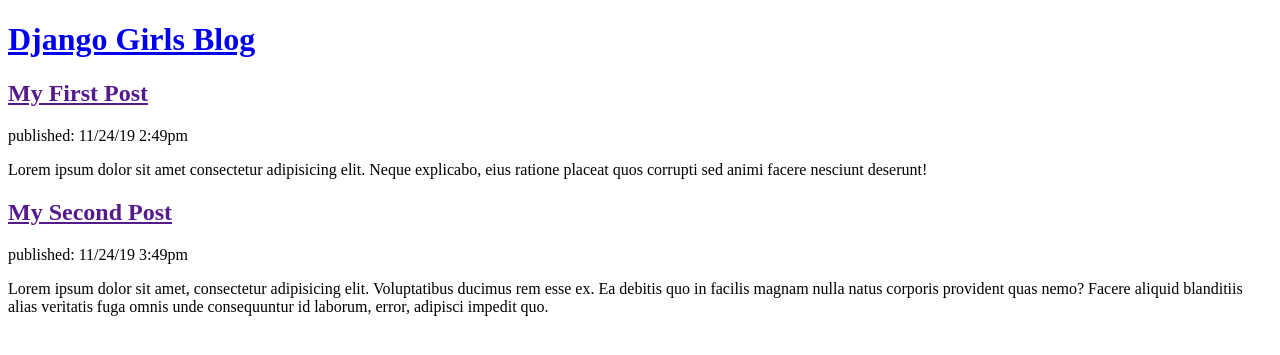
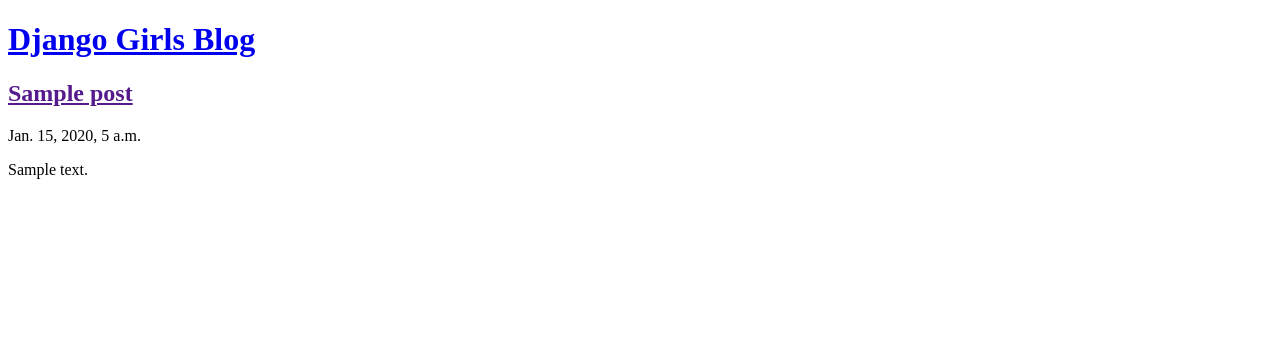
Before and after one commit to zhamby1/django-fa2025, a Django app: page / in a window 1280 px wide. Shown: the top 355 px of the page. Run offline with Django 5.2, Linux system fonts and the light colour scheme; tables that the repository leaves empty hold one stand-in row (values such as "Sample post").

Commit message:
added view db

```diff
--- a/blog/templates/blog/post_list.html
+++ b/blog/templates/blog/post_list.html
@@ -6,6 +6,8 @@
     <title>Django Girls Blog</title>
 </head>
 <body>
+
+
     <!--header tag is an example of an html5 tag that creates sections in your website.  They do not render anything by default, they are a way to break your website into pieces -->
     <!--almost just like a div tag-->
     <header>
@@ -15,20 +17,17 @@
         <h1><a href="/">Django Girls Blog</a></h1>
     </header>
     <!--article tags are like the header tags in that they are placeholders to denote articles-->
+
+    {% for post in posts %}
     <article>
-        <h2><a href="">My First Post</a></h2>
+        <h2><a href="">{{ post.title }}</a></h2>
         <!--time tags allow for utc and other time stamps-->
-        <time>published: 11/24/19 2:49pm</time>
+        <time>{{ post.published_date }}</time>
         <!--p tags are for paragraphs and large bodies of text-->
-        <p>Lorem ipsum dolor sit amet consectetur adipisicing elit. Neque explicabo, eius ratione placeat quos corrupti sed animi facere nesciunt deserunt!</p>
+        <p>{{ post.text|linebreaksbr }}</p>
     </article>
-        <article>
-        <h2><a href="">My Second Post</a></h2>
-        <!--time tags allow for utc and other time stamps-->
-        <time>published: 11/24/19 3:49pm</time>
-        <!--p tags are for paragraphs and large bodies of text-->
-        <p>Lorem ipsum dolor sit amet, consectetur adipisicing elit. Voluptatibus ducimus rem esse ex. Ea debitis quo in facilis magnam nulla natus corporis provident quas nemo? Facere aliquid blanditiis alias veritatis fuga omnis unde consequuntur id laborum, error, adipisci impedit quo.</p>
-    </article>
+    {% endfor %}
+
 
 
 </body>
--- a/blog/views.py
+++ b/blog/views.py
@@ -1,8 +1,12 @@
 from django.shortcuts import render
+from django.utils import timezone
+from .models import Post
 
 # Create your views here.
 
 #views always take in a request, and they almost always render and return a response
 def post_list(request):
+    #we can query the database for all the published posts in our Post table
+    posts = Post.objects.filter(published_date__lte=timezone.now()).order_by('published_date')
     #when rendering a webpage we return a render of the request, the html page we want to load, and any data we want to pass to that webpage (usually in the form of a db query)
-    return render(request, 'blog/post_list.html', {})
+    return render(request, 'blog/post_list.html', { 'posts' : posts})
```
